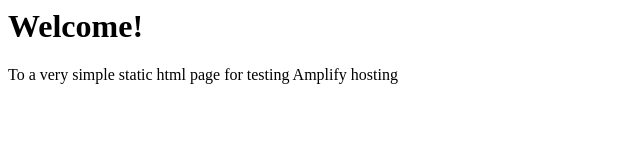
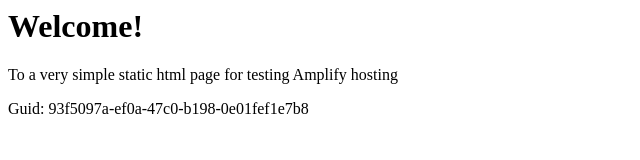
Before and after one commit to aws-aemilia-cdg/Github-PR-Commit-Integration-Test-DoNotTouch-Gith-P5X5MO5I-v1-preprod-eu-west-3, a website: page src/index.html in a window 1280 px wide. Shown: the whole page, without its empty margins (0-640 px from the left). Drawn offline with Linux system fonts and the light colour scheme.

Commit message:
commit from integ tests

```diff
--- a/src/index.html
+++ b/src/index.html
@@ -1,3 +1,5 @@
+
+
 <html lang="en">
 
 <head>
@@ -10,6 +12,6 @@
 <body>
     <h1>Welcome!</h1>
     <p>To a very simple static html page for testing Amplify hosting</p>
-</body>
+    <p>Guid: 93f5097a-ef0a-47c0-b198-0e01fef1e7b8</p></body>
 
 </html>
```
